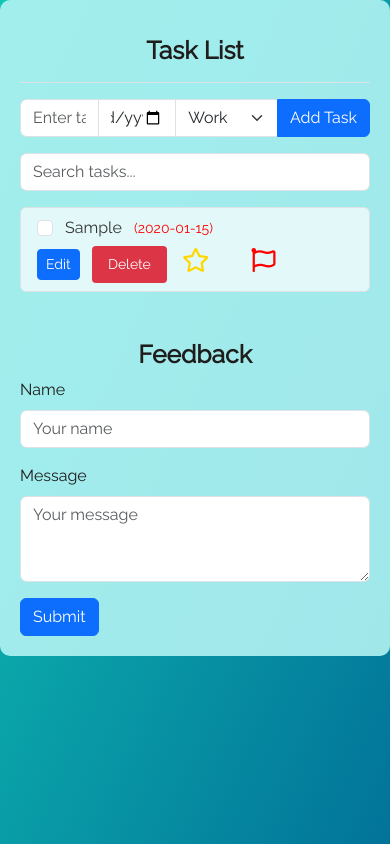
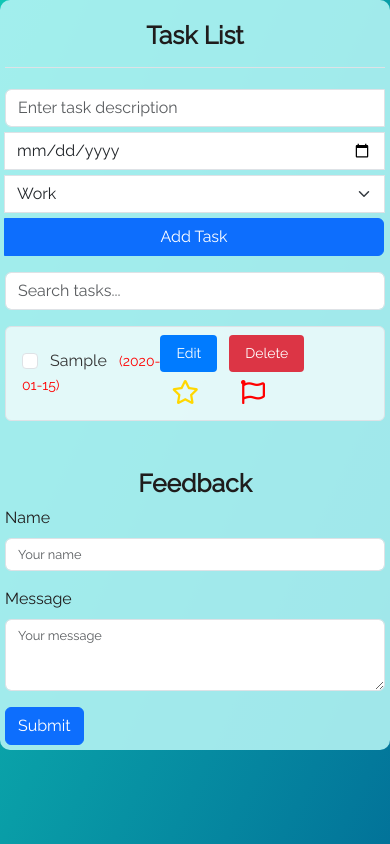
Before and after one commit to shivani-CI/My-Planner---To-Do, a plain HTML site: page index.html in a window 390 px wide. Both pictures are taken after typing "Sample", "2020-01-15" into the empty fields and a click on the button "Add Task". Drawn offline with nearby package versions, Linux system fonts and the light colour scheme.

Commit message:
Fully responsive on all screen sizes

```diff
--- a/assets/css/style.css
+++ b/assets/css/style.css
@@ -65,18 +65,16 @@ h2 {
 }
 
 /* Task List Buttons */
-.edit-btn, {
+.edit-btn, .delete-btn {
     color: #fff;
     background-color: #007bff;
     border: none;
     padding: 0.5rem 1rem;
+    text-align: right;
 }
 
 .delete-btn {
-    color: #fff;
     background-color: #dc3545;
-    border: none;
-    padding: 0.5rem 1rem;
 }
 
 .important-btn, .flag-btn {
@@ -112,3 +110,19 @@ h2 {
     object-fit: cover;
     border-radius: 10px;
 }
+
+/* Responsive Adjustments */
+@media (max-width: 576px) {
+    .container-fluid {
+        padding: 5px;
+    }
+
+    .input-group .form-control, .input-group select, .input-group button {
+        margin-top: 5px;
+        width: 100%;
+    }
+
+    #feedbackForm .form-control {
+        font-size: 0.8em;
+    }
+}
--- a/assets/js/script.js
+++ b/assets/js/script.js
@@ -22,7 +22,7 @@ document.addEventListener('DOMContentLoaded', () => {
         taskList.innerHTML = '';
         filteredTasks.forEach((task, index) => {
             const taskItem = document.createElement('li');
-             taskItem.className = `list-group-item justify-content-between align-items-center${task.completed ? ' completed' : ''}`;
+             taskItem.className = `list-group-item d-flex justify-content-between align-items-center${task.completed ? ' completed' : ''}`;
             taskItem.innerHTML = `
                 <div>
                     <input type="checkbox" class="form-check-input me-2" ${task.completed ? 'checked' : ''}>
--- a/index.html
+++ b/index.html
@@ -37,7 +37,7 @@
             </div>
 
             <!-- Main Content -->
-            <main class="col-md-9 col-lg-7 col-sm-12 ms-sm-auto px-md-4">
+            <main class="col-md-9 col-lg-7 col-sm-12 ms-sm-auto col-md-4">
                 <div class="justify-content-between flex-wrap flex-md-nowrap align-items-center pt-3 pb-2 mb-3 border-bottom">
                     <h1 class="h2"> Task List</h1>
                 </div>
@@ -78,7 +78,7 @@
             </main>
 
             <!-- Right image Section -->
-            <div id="imageContainer" class="col-md-2 col-lg-3 d-none d-md-hide">
+            <div id="imageContainer" class="col-md-2 col-lg-3 d-none d-md-hide d-lg-block">
                 <img src="assets/Images/hero.jpg" alt="Side Image" class="img-fluid full-height-img">
             </div>
         </div>
```
Also changed, not shown: assets/Images/logo.jpg (added).
